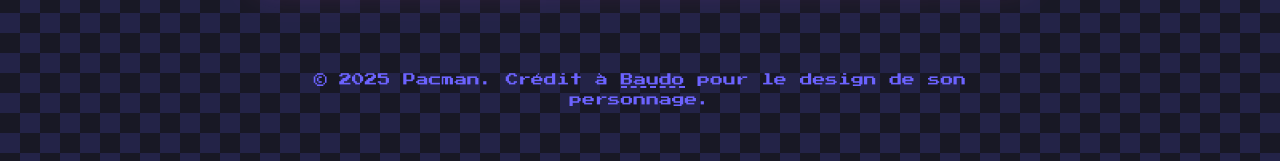
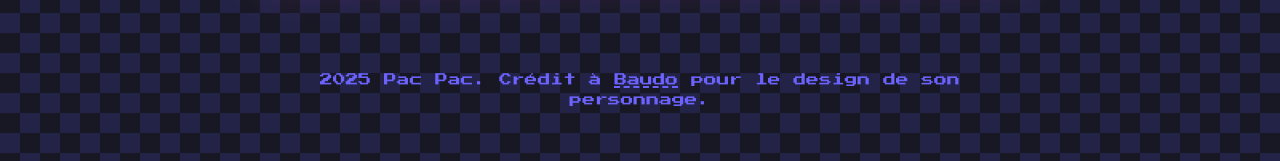
Before and after one commit to Subnaria/pacman-web-site, a plain HTML site: page index.html in a window 1280 px wide. Shown: the part 4807-4968 px from the top of the page. Drawn offline with nearby package versions, Linux system fonts and the light colour scheme.

Commit message:
Update index.html

```diff
--- a/index.html
+++ b/index.html
@@ -220,7 +220,7 @@
   </main>
 
   <footer>
-    <p>&copy; 2025 Pacman. Crédit à <a href="https://baudo.cscpacman.fr/">Baudo</a> pour le design de son personnage.</p>
+    <p>2025 Pac Pac. Crédit à <a href="https://baudo.cscpacman.fr/">Baudo</a> pour le design de son personnage.</p>
   </footer>
 
 
@@ -245,4 +245,5 @@
   <script src="https://cdn.jsdelivr.net/npm/emailjs-com@3/dist/email.min.js"></script>
   <script src="script.js"></script>
 </body>
+
 </html>
```
